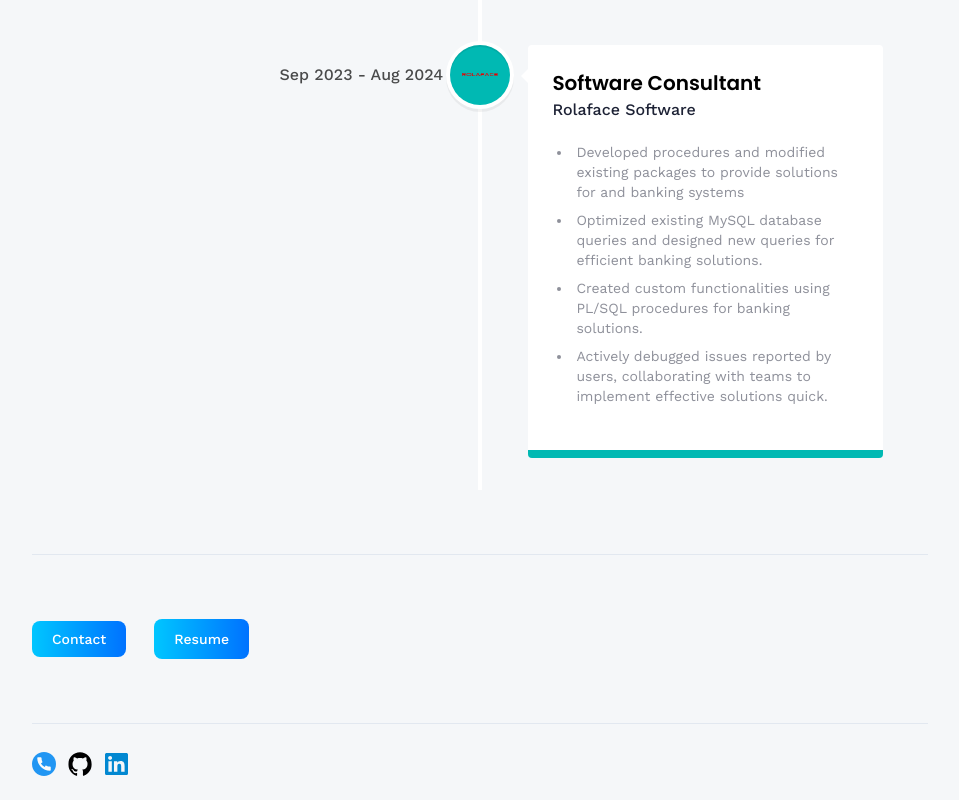
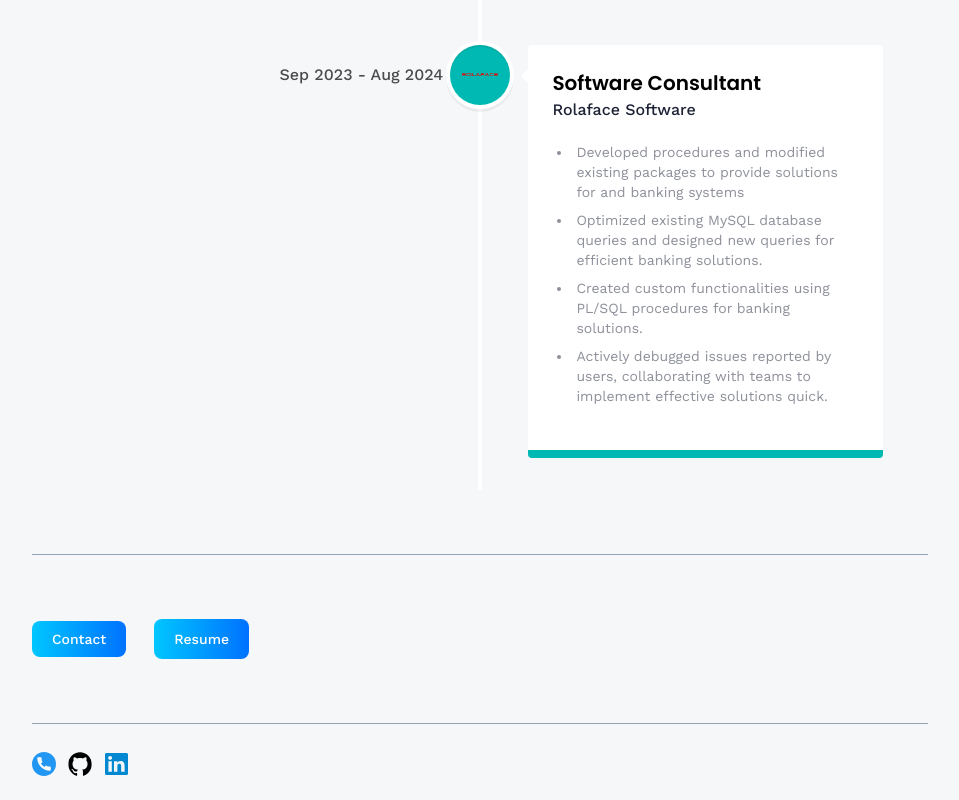
Before and after one commit to PraveenNegi1/Portfolio, a React (Vite) app: page /about in a window 1280 px wide. Shown: the part 1353-2153 px from the top of the page, without its empty margins (160-1119 px from the left). Built offline with nearby package versions, Linux system fonts and the light colour scheme; no server answers.

Commit message:
Update border color in Footer, About, Projects; change alert type in Contact

```diff
--- a/src/components/Footer.jsx
+++ b/src/components/Footer.jsx
@@ -5,7 +5,7 @@ import { socialLinks } from "../constants";
 const Footer = () => {
   return (
     <footer className='footer font-poppins'>
-      <hr className='border-slate-200' />
+      <hr className='border-slate-400' />
 
       <div className='footer-container'>
 
--- a/src/pages/About.jsx
+++ b/src/pages/About.jsx
@@ -110,7 +110,7 @@ const About = () => {
         </div>
       </div>
 
-      <hr className="border-slate-200" />
+      <hr className="border-slate-400" />
 
       <CTA />
     </section>
--- a/src/pages/Contact.jsx
+++ b/src/pages/Contact.jsx
@@ -66,7 +66,7 @@ const Contact = () => {
       showAlert({
         show: true,
         text: "I didn't receive your message 😢",
-        type: "danger",
+        type: "Error",
       });
     }
   };
--- a/src/pages/Projects.jsx
+++ b/src/pages/Projects.jsx
@@ -57,7 +57,7 @@ const Projects = () => {
         ))}
       </div>
 
-      <hr className='border-slate-200' />
+      <hr className='border-slate-400' />
 
       <CTA />
     </section>
```
